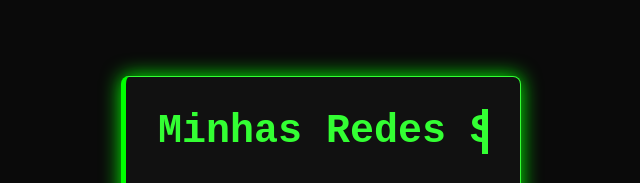
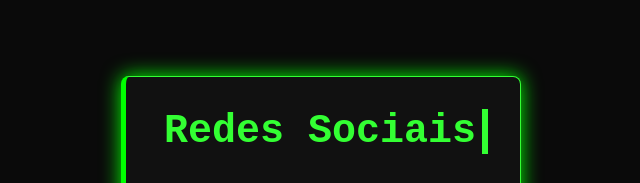
Before and after one commit to henriq-dev/manuten-o-de-computadores, a plain HTML site: page index4.html in a window 1280 px wide. Shown: the part 126-309 px from the top of the page, without its empty margins (319-959 px from the left). Drawn offline with Linux system fonts and the light colour scheme.

Commit message:
Update index4.html
mudança detexto 'redes sociais'

```diff
--- a/index4.html
+++ b/index4.html
@@ -109,7 +109,7 @@
 </head>
 <body>
   <main>
-    <h1>Minhas Redes Sociais</h1>
+    <h1>Redes Sociais</h1>
     <ul class="social-links">
       <li>
         <a href="#" target="_blank" rel="noopener noreferrer" aria-label="Facebook">
```
